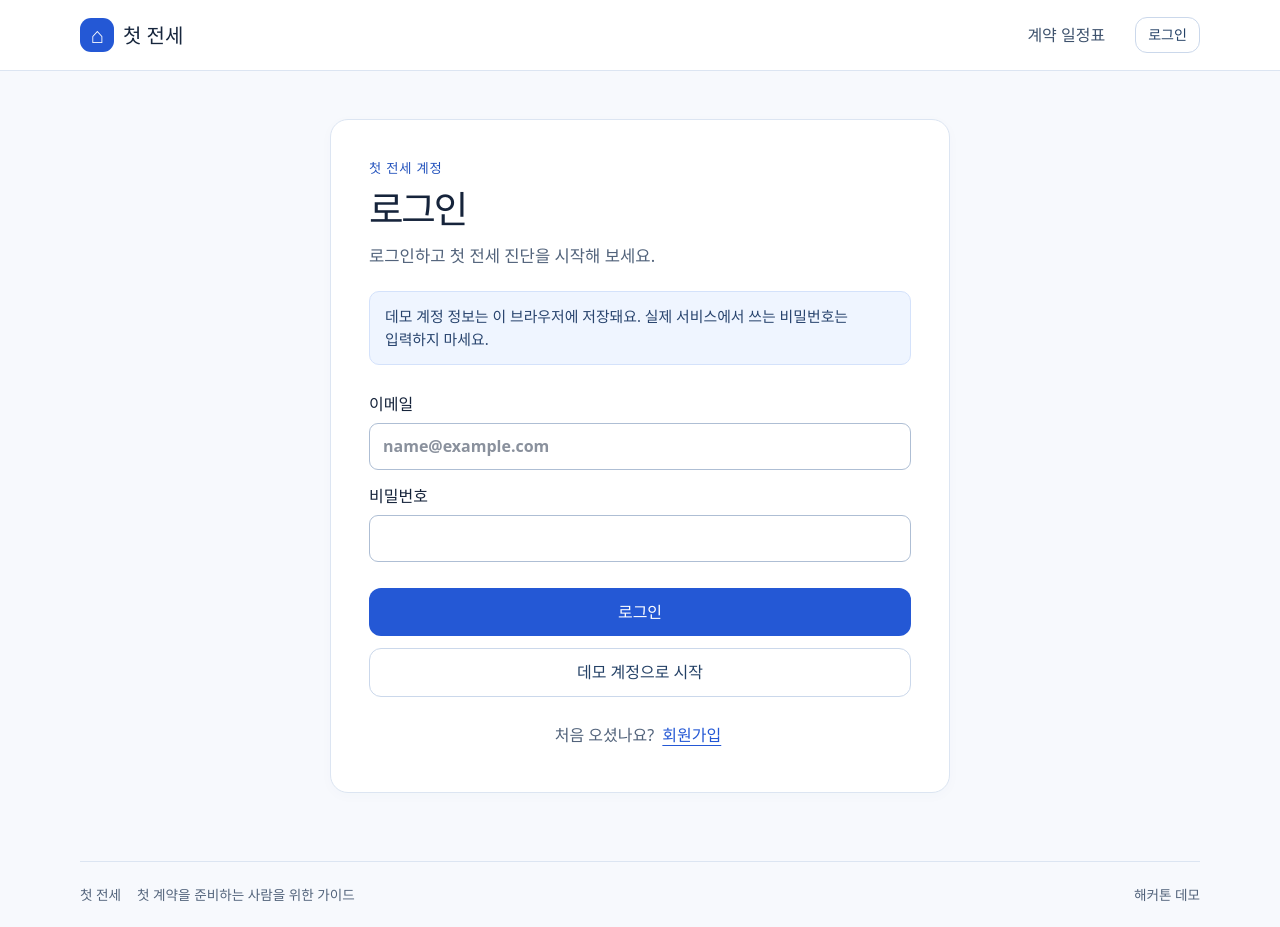
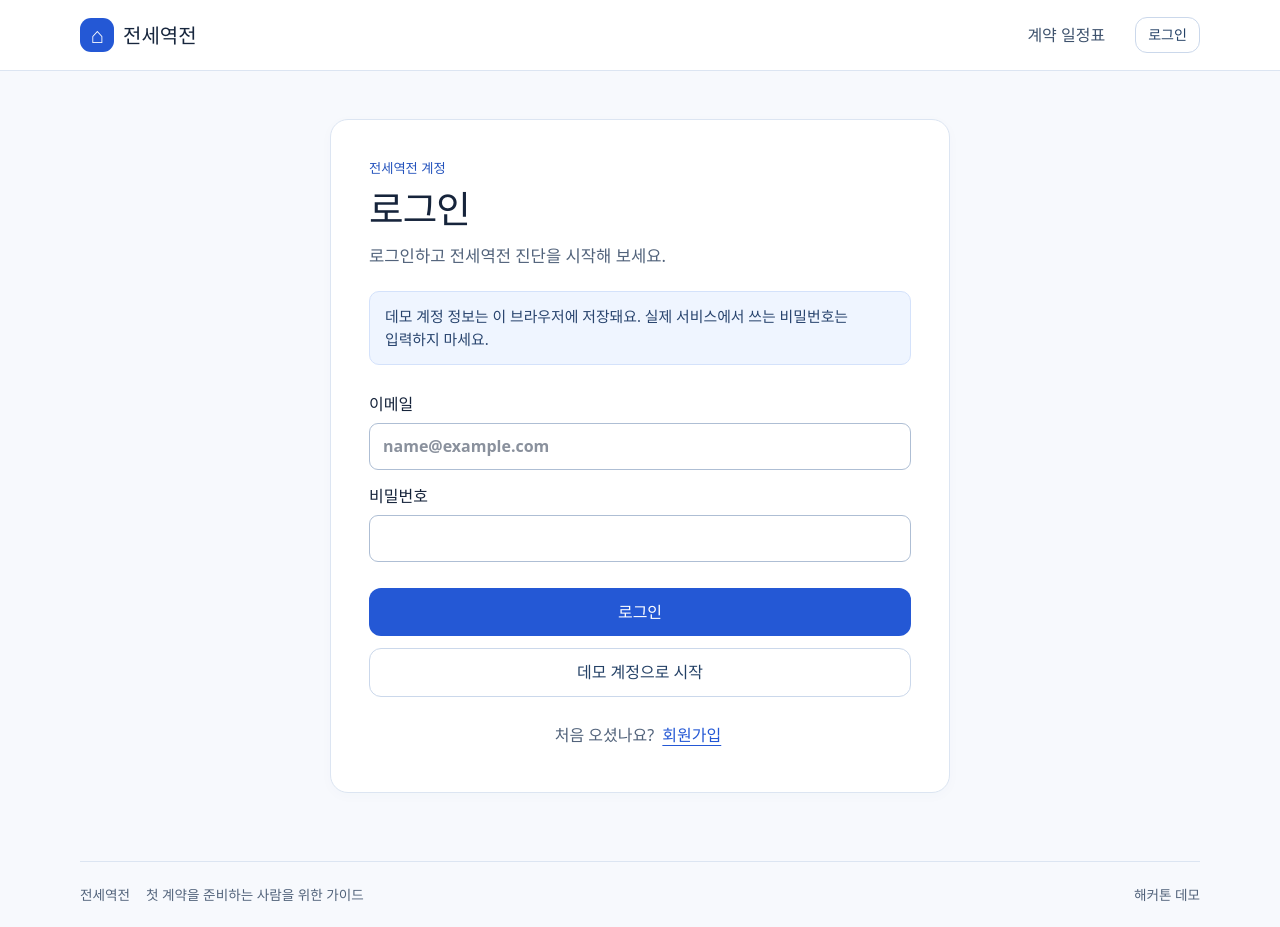
Before and after one commit to LGCNS-HackerTon/FrontEnd, a React (Vite) app: page / in a window 1280 px wide. Both pictures are taken after a click on the button "로그인". Built offline with nearby package versions, Linux system fonts and the light colour scheme.

Commit message:
[FE] 제목 자간·서비스명 전세역전·로그아웃 위치 (#11)

```diff
--- a/index.html
+++ b/index.html
@@ -1 +1 @@
-<!doctype html><html lang="ko"><head><meta charset="UTF-8"><meta name="viewport" content="width=device-width, initial-scale=1"><meta name="theme-color" content="#eef4ff"><title>첫 전세 · 계약 가이드</title></head><body><div id="root"></div><script type="module" src="/src/main.jsx"></script></body></html>
+<!doctype html><html lang="ko"><head><meta charset="UTF-8"><meta name="viewport" content="width=device-width, initial-scale=1"><meta name="theme-color" content="#eef4ff"><title>전세역전 · 계약 가이드</title></head><body><div id="root"></div><script type="module" src="/src/main.jsx"></script></body></html>
--- a/src/app/App.jsx
+++ b/src/app/App.jsx
@@ -39,12 +39,12 @@ export default function App() {
   }
   return (
     <>
-      <Header user={user} logout={logout} path={path} />
+      <Header user={user} path={path} />
       <main className="frame" id="main">
         {path === '/' && <Home start={go} />}
         {path === '/login' && <AccountForm key="login" login={login} />}
         {path === '/signup' && <AccountForm key="signup" signup login={login} />}
-        {path === '/mypage' && user && <MyPage email={user} start={go} />}
+        {path === '/mypage' && user && <MyPage email={user} start={go} logout={logout} />}
         {path === '/diagnosis' && (
           <Diagnosis
             done={(data, request) => {
--- a/src/components/common/common.css
+++ b/src/components/common/common.css
@@ -9,7 +9,7 @@ input:focus-visible {
 .eyebrow {
   color: #2453bd;
   font-size: 0.83rem;
-  letter-spacing: 0.06em;
+  letter-spacing: 0;
   font-weight: 850;
 }
 .actions {
--- a/src/components/layout/Footer.jsx
+++ b/src/components/layout/Footer.jsx
@@ -3,7 +3,7 @@ import './Layout.css';
 export default function Footer() {
   return (
     <footer className="frame">
-      <strong>첫 전세</strong>
+      <strong>전세역전</strong>
       <span>첫 계약을 준비하는 사람을 위한 가이드</span>
       <span className="footer-demo">해커톤 데모</span>
     </footer>
--- a/src/components/layout/Header.jsx
+++ b/src/components/layout/Header.jsx
@@ -1,7 +1,7 @@
 import React from 'react';
 import { go } from '../../app/navigation.js';
 import './Layout.css';
-export default function Header({ user, logout, path }) {
+export default function Header({ user, path }) {
   return (
     <header>
       <div className="frame nav">
@@ -16,25 +16,25 @@ export default function Header({ user, logout, path }) {
           <span className="logo" aria-hidden="true">
             ⌂
           </span>{' '}
-          첫 전세
+          전세역전
         </a>
         <nav aria-label="주 메뉴">
           <button className="quiet" onClick={() => go('/schedule')}>
             계약 일정표
           </button>
-          {user && (
-            <button className="quiet" onClick={() => go('/mypage')}>
+          {/* 로그아웃은 마이페이지 맨 아래에 있어요 */}
+          {user ? (
+            <button className="secondary compact" onClick={() => go('/mypage')}>
               마이페이지
             </button>
+          ) : (
+            <button
+              className="secondary compact"
+              onClick={() => go('/login', path == '/signup' ? history.state : null)}
+            >
+              로그인
+            </button>
           )}
-          <button
-            className="secondary compact"
-            onClick={
-              user ? logout : () => go('/login', path == '/signup' ? history.state : null)
-            }
-          >
-            {user ? '로그아웃' : '로그인'}
-          </button>
         </nav>
       </div>
     </header>
--- a/src/pages/Account/AccountForm.jsx
+++ b/src/pages/Account/AccountForm.jsx
@@ -49,12 +49,12 @@ export default function AccountForm({ login, signup = false }) {
   const fieldError = (name) => (error?.field === name ? error.message : null);
   return (
     <section className="narrow card panel">
-      <Label>첫 전세 계정</Label>
+      <Label>전세역전 계정</Label>
       <h1>{title}</h1>
       <p className="intro">
         {signup
           ? '계정을 만들고 진단 내역을 한곳에서 확인해요.'
-          : '로그인하고 첫 전세 진단을 시작해 보세요.'}
+          : '로그인하고 전세역전 진단을 시작해 보세요.'}
       </p>
       <Notice>
         데모 계정 정보는 이 브라우저에 저장돼요. 실제 서비스에서 쓰는 비밀번호는 입력하지
--- a/src/pages/Home/Home.jsx
+++ b/src/pages/Home/Home.jsx
@@ -14,7 +14,7 @@ export default function Home({ start }) {
     <>
       <section className="hero">
         <div className="hero-copy">
-          <Label>처음이라면, 첫 전세</Label>
+          <Label>처음 하는 전세 계약이라면</Label>
           <h1>
             도장 찍기 전에,
             <br />
--- a/src/pages/MyPage/MyPage.css
+++ b/src/pages/MyPage/MyPage.css
@@ -50,3 +50,8 @@
   background: #eaf8f0;
   color: #195f3b;
 }
+.logout {
+  display: block;
+  margin: 36px auto 0;
+  color: var(--muted);
+}
--- a/src/pages/MyPage/MyPage.jsx
+++ b/src/pages/MyPage/MyPage.jsx
@@ -3,7 +3,7 @@ import Label from '../../components/common/Label.jsx';
 import { readHistory } from '../../services/history.js';
 import { readProfile } from '../../services/account.js';
 import './MyPage.css';
-export default function MyPage({ email, start }) {
+export default function MyPage({ email, start, logout }) {
   const profile = readProfile(email),
     history = readHistory(email);
   const dateFormat = new Intl.DateTimeFormat('ko-KR', {
@@ -12,7 +12,7 @@ export default function MyPage({ email, start }) {
   });
   return (
     <section className="content">
-      <Label>첫 전세 계정</Label>
+      <Label>전세역전 계정</Label>
       <h1>마이페이지</h1>
       <p className="intro">내 계정과 최근 진단 기록을 확인해요.</p>
       <article className="card action-card profile">
@@ -52,6 +52,9 @@ export default function MyPage({ email, start }) {
           계약 일정표
         </button>
       </div>
+      <button className="quiet logout" onClick={logout}>
+        로그아웃
+      </button>
     </section>
   );
 }
--- a/src/styles/global.css
+++ b/src/styles/global.css
@@ -40,18 +40,18 @@ h3 {
 h1 {
   font-size: clamp(1.9rem, 4vw, 3.1rem);
   font-weight: 850;
-  letter-spacing: -0.06em;
+  letter-spacing: -0.025em;
   line-height: 1.22;
 }
 h2 {
   font-size: 1.45rem;
   font-weight: 800;
-  letter-spacing: -0.04em;
+  letter-spacing: -0.02em;
 }
 h3 {
   font-size: 1.08rem;
   font-weight: 800;
-  letter-spacing: -0.025em;
+  letter-spacing: 0;
 }
 .frame {
   width: min(1120px, calc(100% - 48px));
```
